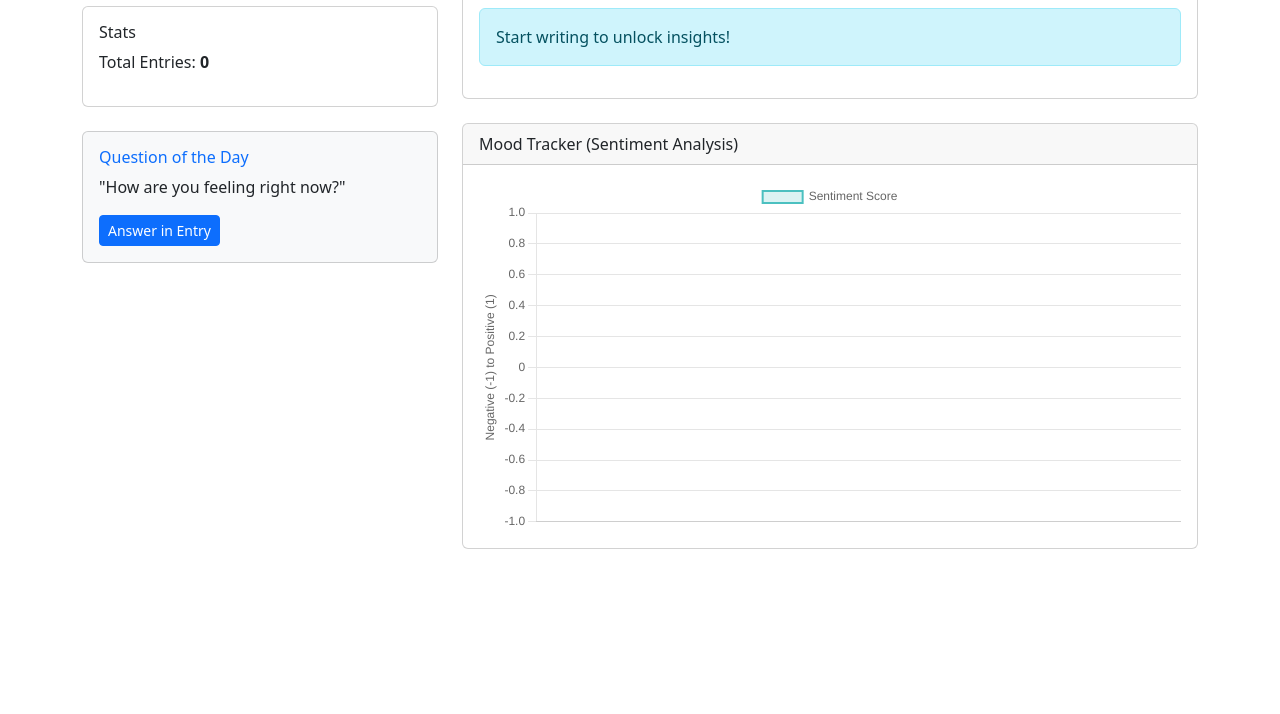
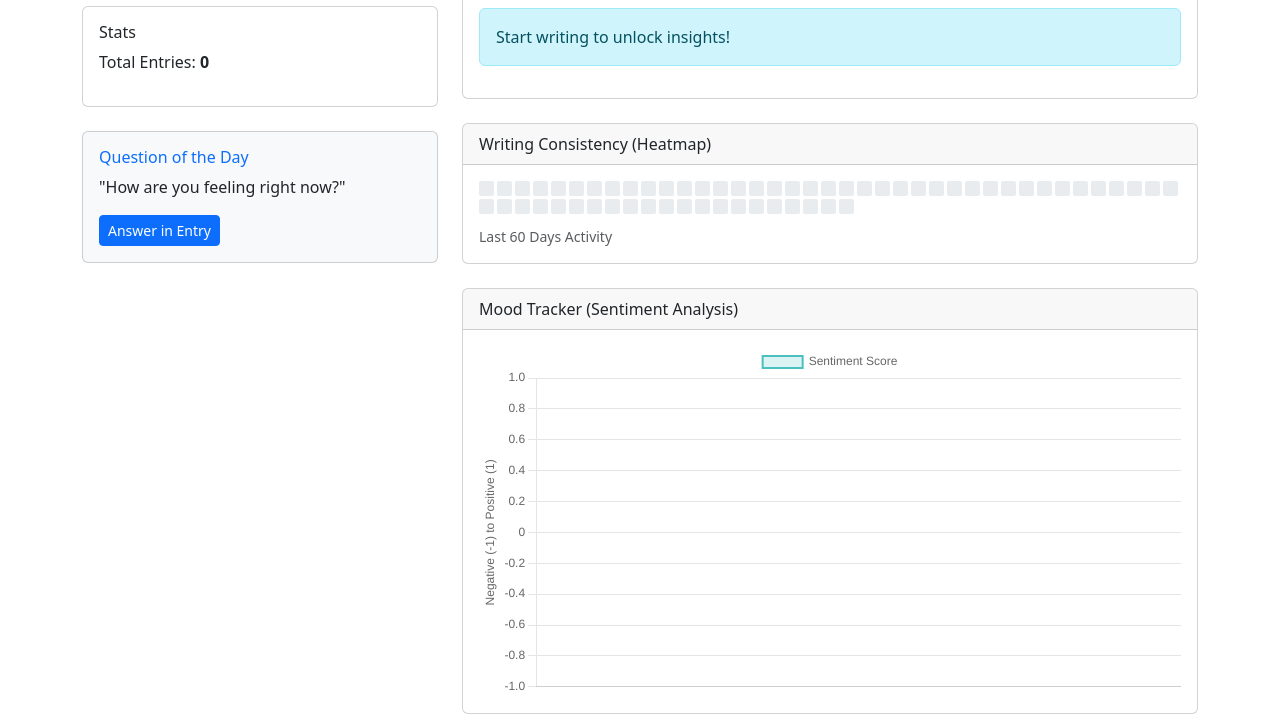
Before and after one commit to arm00pv/diary, a Flask app: page /persona in a window 1280 px wide. Shown: the part 252-966 px from the top of the page. Before the commit the page ends 801 px from the top, so only its background shows below. Run offline with Flask 3, Linux system fonts and the light colour scheme; a user stored in the database is signed in; data that the repository does not hold is empty; some libraries are stand-ins or nearby versions.

Commit message:
Enhance AI Engine and UX Features - Implemented 'Dominant Emotion' detection using keyword lexicon. - Added 'Weekly Recap' with sentiment/emotion summary. - Added 'Activity Heatmap' (last 60 days) to Persona page. - Added 'Zen Mode' toggle for distraction-free writing. - Updated models and templates to support new features.

```diff
--- /dev/null
+++ b/diary_app/ai_utils.py
@@ -0,0 +1,62 @@
+import re
+from collections import Counter
+
+# Simple Lexicon-based Emotion Detection
+# In a production app, this would be replaced by a trained ML model (e.g., BERT or NaiveBayes)
+# But for a lightweight app, a robust keyword list works surprisingly well.
+
+EMOTION_LEXICON = {
+    'joy': [
+        'happy', 'joy', 'excited', 'wonderful', 'great', 'good', 'love', 'fantastic', 'amazing',
+        'fun', 'smile', 'laugh', 'pleased', 'delighted', 'glad', 'cheerful', 'blessed', 'sunny',
+        'enjoy', 'beautiful', 'peace', 'calm', 'content', 'proud', 'win', 'success', 'yay'
+    ],
+    'sadness': [
+        'sad', 'down', 'unhappy', 'cry', 'tears', 'grief', 'loss', 'miss', 'lonely', 'hurt',
+        'pain', 'sorry', 'regret', 'bad', 'fail', 'disappointed', 'heartbroken', 'tired',
+        'exhausted', 'depressed', 'blue', 'hopeless', 'dark'
+    ],
+    'anger': [
+        'angry', 'mad', 'furious', 'hate', 'annoyed', 'irritated', 'frustrated', 'stupid',
+        'idiot', 'rage', 'yell', 'scream', 'unfair', 'jealous', 'envy', 'disgust', 'awful',
+        'terrible', 'worst', 'fight', 'argument'
+    ],
+    'fear': [
+        'scared', 'afraid', 'fear', 'anxious', 'nervous', 'worried', 'panic', 'terrified',
+        'horror', 'stress', 'stressed', 'dread', 'uneasy', 'tense', 'pressure', 'overwhelmed'
+    ],
+    'surprise': [
+        'wow', 'shock', 'shocked', 'surprise', 'surprised', 'unbelievable', 'unexpected',
+        'sudden', 'strange', 'weird', 'crazy', 'wild', 'omg'
+    ]
+}
+
+def detect_dominant_emotion(text):
+    """
+    Analyzes text and returns the dominant emotion based on keyword frequency.
+    Returns 'neutral' if no strong emotion is found.
+    """
+    if not text:
+        return 'neutral'
+
+    text = text.lower()
+    # Tokenize simply by splitting (removes punctuation in a real NLP pipeline,
+    # but here we keep it simple or use regex)
+    words = re.findall(r'\w+', text)
+
+    scores = Counter()
+
+    for word in words:
+        for emotion, keywords in EMOTION_LEXICON.items():
+            if word in keywords:
+                scores[emotion] += 1
+
+    if not scores:
+        return 'neutral'
+
+    # Get the emotion with the highest count
+    best_emotion, count = scores.most_common(1)[0]
+
+    # If the count is very low relative to length, might still be neutral
+    # But for now, we return the best match.
+    return best_emotion
--- a/diary_app/app.py
+++ b/diary_app/app.py
@@ -6,6 +6,7 @@ from datetime import datetime, timedelta
 from werkzeug.exceptions import abort
 from textblob import TextBlob
 from collections import Counter
+from .ai_utils import detect_dominant_emotion
 
 # Import models and db
 from .models import db, User, DiaryEntry
@@ -266,13 +267,17 @@ def create_app(test_config=None):
             # Calculate Sentiment
             sentiment = TextBlob(content).sentiment.polarity
 
+            # Calculate Emotion
+            emotion = detect_dominant_emotion(content)
+
             entry = DiaryEntry(
                 user_id=current_user.id,
                 content=content,
                 entry_date=entry_date,
                 mood=mood,
                 tags=tags,
-                sentiment_score=sentiment
+                sentiment_score=sentiment,
+                dominant_emotion=emotion
             )
             db.session.add(entry)
             db.session.commit()
@@ -295,8 +300,9 @@ def create_app(test_config=None):
             entry.mood = request.form.get('mood')
             entry.tags = request.form.get('tags')
 
-            # Recalculate sentiment
+            # Recalculate sentiment and emotion
             entry.sentiment_score = TextBlob(entry.content).sentiment.polarity
+            entry.dominant_emotion = detect_dominant_emotion(entry.content)
 
             try:
                 entry.entry_date = datetime.strptime(date_str, '%Y-%m-%d').date()
@@ -340,7 +346,9 @@ def create_app(test_config=None):
                                    sentiments=[],
                                    question="How are you feeling right now?",
                                    keywords=[],
-                                   advice="Start writing to unlock insights!")
+                                   advice="Start writing to unlock insights!",
+                                   weekly_recap={},
+                                   activity_data={})
 
         # Prepare data for chart
         dates = [e.entry_date.strftime('%Y-%m-%d') for e in user_entries]
@@ -384,6 +392,45 @@ def create_app(test_config=None):
         # Generate Advice
         advice = get_ai_advice(avg_sentiment, phrase_counts)
 
+        # --- Weekly Recap Logic ---
+        today = datetime.utcnow().date()
+        week_start = today - timedelta(days=7)
+
+        # Filter for last 7 days
+        weekly_entries = [e for e in user_entries if e.entry_date >= week_start]
+
+        weekly_recap = {}
+        if weekly_entries:
+            w_sentiment = sum(e.sentiment_score for e in weekly_entries) / len(weekly_entries)
+            w_emotions = [e.dominant_emotion for e in weekly_entries]
+            w_top_emotion = Counter(w_emotions).most_common(1)[0][0]
+            w_count = len(weekly_entries)
+
+            recap_text = f"This week you wrote {w_count} entries. "
+            if w_sentiment > 0.2:
+                recap_text += "It was a generally positive week! "
+            elif w_sentiment < -0.2:
+                recap_text += "It was a challenging week. "
+            else:
+                recap_text += "It was a balanced week. "
+
+            recap_text += f"Your dominant emotion was '{w_top_emotion}'."
+
+            weekly_recap = {
+                'count': w_count,
+                'avg_sentiment': round(w_sentiment, 2),
+                'top_emotion': w_top_emotion,
+                'text': recap_text
+            }
+
+        # --- Activity Heatmap Data ---
+        # We need a list of {date: "YYYY-MM-DD", count: N} for the last 365 days?
+        # Or simpler: just pass a dictionary of date->count to the template and let JS/Jinja handle it.
+        activity_data = {}
+        for e in user_entries:
+            d_str = e.entry_date.strftime('%Y-%m-%d')
+            activity_data[d_str] = activity_data.get(d_str, 0) + 1
+
         return render_template('persona.html',
                                ai_insight=ai_insight,
                                entry_count=entry_count,
@@ -391,7 +438,9 @@ def create_app(test_config=None):
                                sentiments=sentiments,
                                question=question,
                                keywords=phrase_counts,
-                               advice=advice)
+                               advice=advice,
+                               weekly_recap=weekly_recap,
+                               activity_data=activity_data)
 
     from .admin import admin_bp
     app.register_blueprint(auth_bp)
--- a/diary_app/models.py
+++ b/diary_app/models.py
@@ -60,4 +60,5 @@ class DiaryEntry(db.Model):
 
     # New fields for AI and Organization
     sentiment_score = db.Column(db.Float, default=0.0) # -1.0 (Negative) to 1.0 (Positive)
+    dominant_emotion = db.Column(db.String(50), default='neutral') # AI detected emotion
     tags = db.Column(db.String(200), nullable=True) # Comma separated tags
--- a/diary_app/templates/persona.html
+++ b/diary_app/templates/persona.html
@@ -40,6 +40,32 @@
         </div>
     </div>
     <div class="col-md-8">
+
+        <!-- Weekly Recap -->
+        {% if weekly_recap %}
+        <div class="card mb-4 border-info">
+            <div class="card-header bg-info text-white">Weekly Recap</div>
+            <div class="card-body">
+                <h5 class="card-title">Last 7 Days</h5>
+                <p class="card-text">{{ weekly_recap.text }}</p>
+                <div class="d-flex justify-content-around text-center">
+                    <div>
+                        <h6>Emotion</h6>
+                        <span class="badge bg-warning text-dark">{{ weekly_recap.top_emotion|upper }}</span>
+                    </div>
+                    <div>
+                        <h6>Sentiment</h6>
+                        <span class="badge bg-secondary">{{ weekly_recap.avg_sentiment }}</span>
+                    </div>
+                    <div>
+                        <h6>Entries</h6>
+                        <span class="badge bg-light text-dark">{{ weekly_recap.count }}</span>
+                    </div>
+                </div>
+            </div>
+        </div>
+        {% endif %}
+
         <div class="card mb-4">
             <div class="card-header">Persona Analysis</div>
             <div class="card-body">
@@ -53,6 +79,28 @@
                     {{ advice }}
                 </div>
                 {% endif %}
+            </div>
+        </div>
+
+        <!-- Heatmap -->
+        <div class="card mb-4">
+            <div class="card-header">Writing Consistency (Heatmap)</div>
+            <div class="card-body">
+                <div class="d-flex flex-wrap" style="gap: 4px;">
+                    {% for i in range(30) %}
+                        {# We can't easily iterate dates backwards in Jinja without a custom filter or passing a list.
+                           Let's assume we want to show just a visual grid for now, or we can use the list passed from backend.
+                           Actually, let's render the heatmap properly using a simple loop if we pass dates.
+                           For simplicity, I will rely on a simple script or just showing the last 30 days.
+                           To make it robust, let's just use a visual placeholder style for valid days. #}
+                    {% endfor %}
+
+                    {# Better approach: Simple grid of last 60 days #}
+                    <div id="heatmap" class="d-flex flex-wrap" style="gap: 3px; max-width: 100%;">
+                        <!-- Populated by JS for simplicity -->
+                    </div>
+                    <small class="text-muted mt-2">Last 60 Days Activity</small>
+                </div>
             </div>
         </div>
 
@@ -96,5 +144,32 @@
             }
         }
     });
+
+    // Simple Heatmap JS
+    const activityData = {{ activity_data | tojson }};
+    const heatmapContainer = document.getElementById('heatmap');
+
+    // Generate last 60 days
+    const today = new Date();
+    for (let i = 59; i >= 0; i--) {
+        const d = new Date();
+        d.setDate(today.getDate() - i);
+        const dateStr = d.toISOString().split('T')[0];
+
+        const box = document.createElement('div');
+        box.style.width = '15px';
+        box.style.height = '15px';
+        box.style.borderRadius = '2px';
+        box.title = dateStr;
+
+        if (activityData[dateStr]) {
+            box.style.backgroundColor = '#198754'; // Green
+            box.title += `: ${activityData[dateStr]} entries`;
+        } else {
+            box.style.backgroundColor = '#e9ecef'; // Gray
+        }
+
+        heatmapContainer.appendChild(box);
+    }
 </script>
 {% endblock %}
```
Also changed, not shown: diary_app/templates/entry.html (+25 -2 lines), diary_app/tests/test_app.py (+29 -0 lines).
